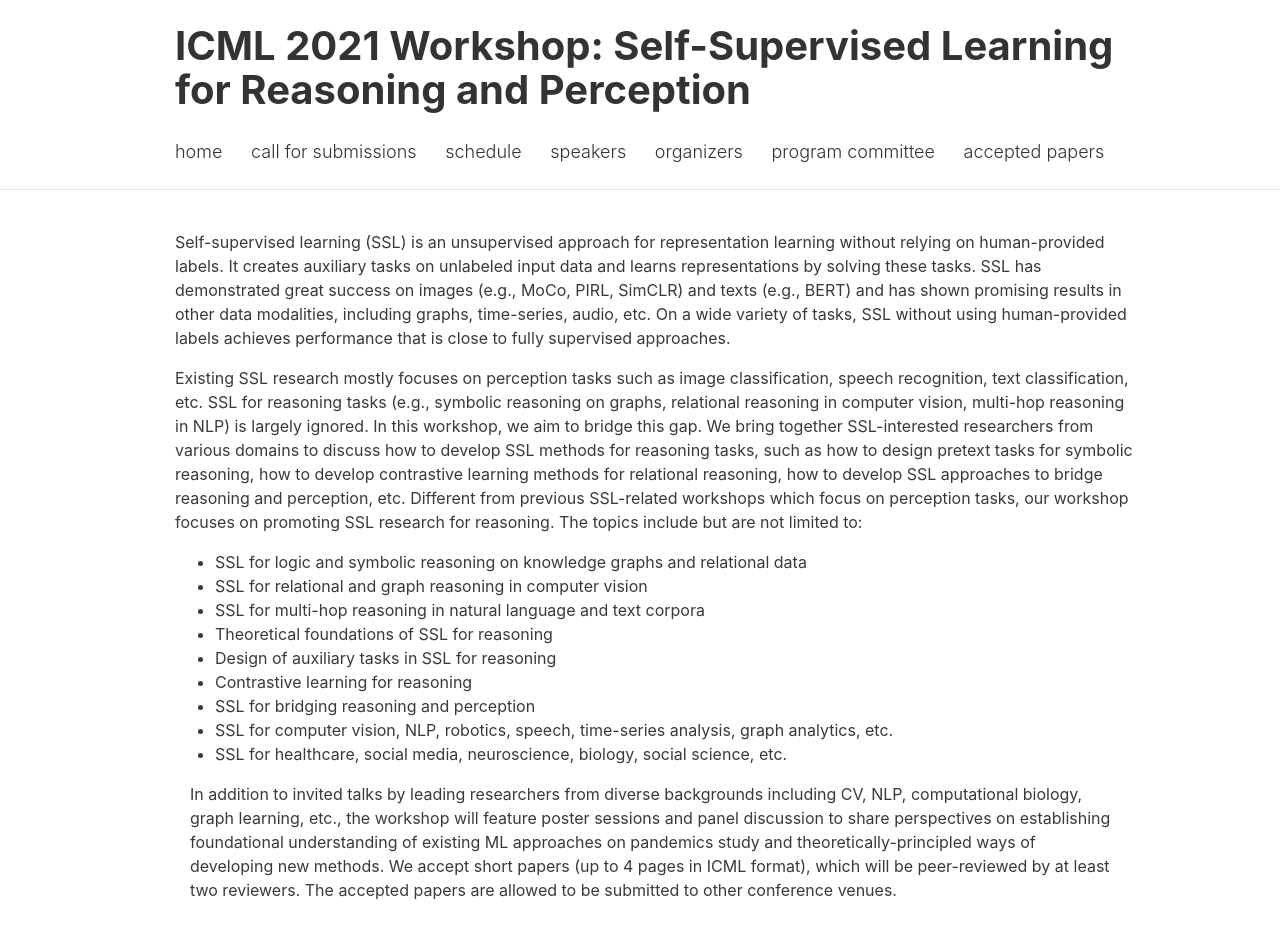
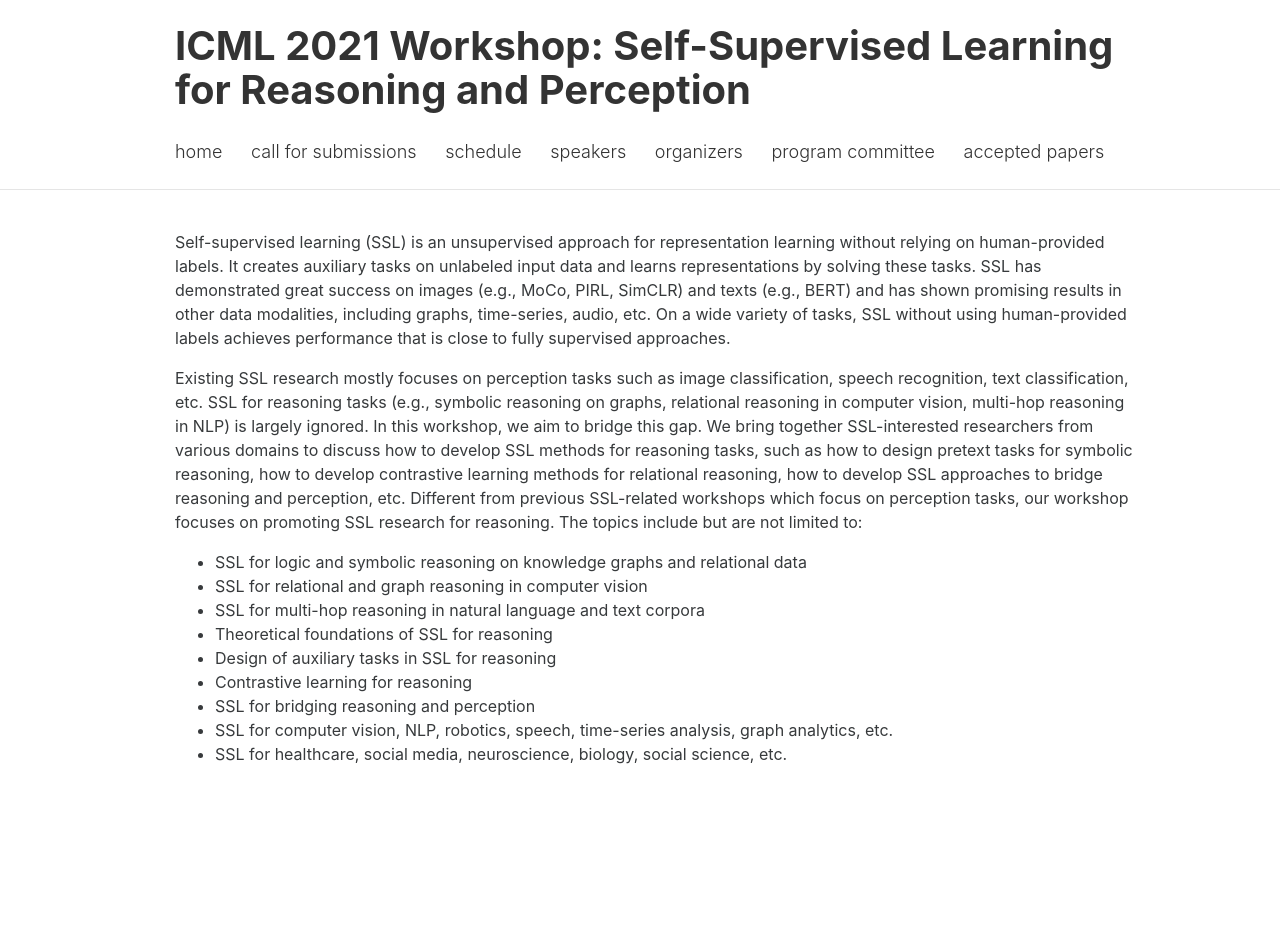
Before and after one commit to icml21ssl/icml21ssl.github.io, a plain HTML site: page index.html in a window 1280 px wide. After the commit the page ends 806 px from the top, so only its background shows below. Drawn offline with Linux system fonts and the light colour scheme.

Commit message:
Update index.html

```diff
--- a/index.html
+++ b/index.html
@@ -116,7 +116,6 @@
       </li>
     </ul>
  </div>
-    <p>In addition to invited talks by leading researchers from diverse backgrounds including CV, NLP, computational biology, graph learning, etc., the workshop will feature poster sessions and panel discussion to share perspectives on establishing foundational understanding of existing ML approaches on pandemics study and theoretically-principled ways of developing new methods. We accept short papers (up to 4 pages in ICML format), which will be peer-reviewed by at least two reviewers. The accepted papers are allowed to be submitted to other conference venues. </p>
 
 
 
```
